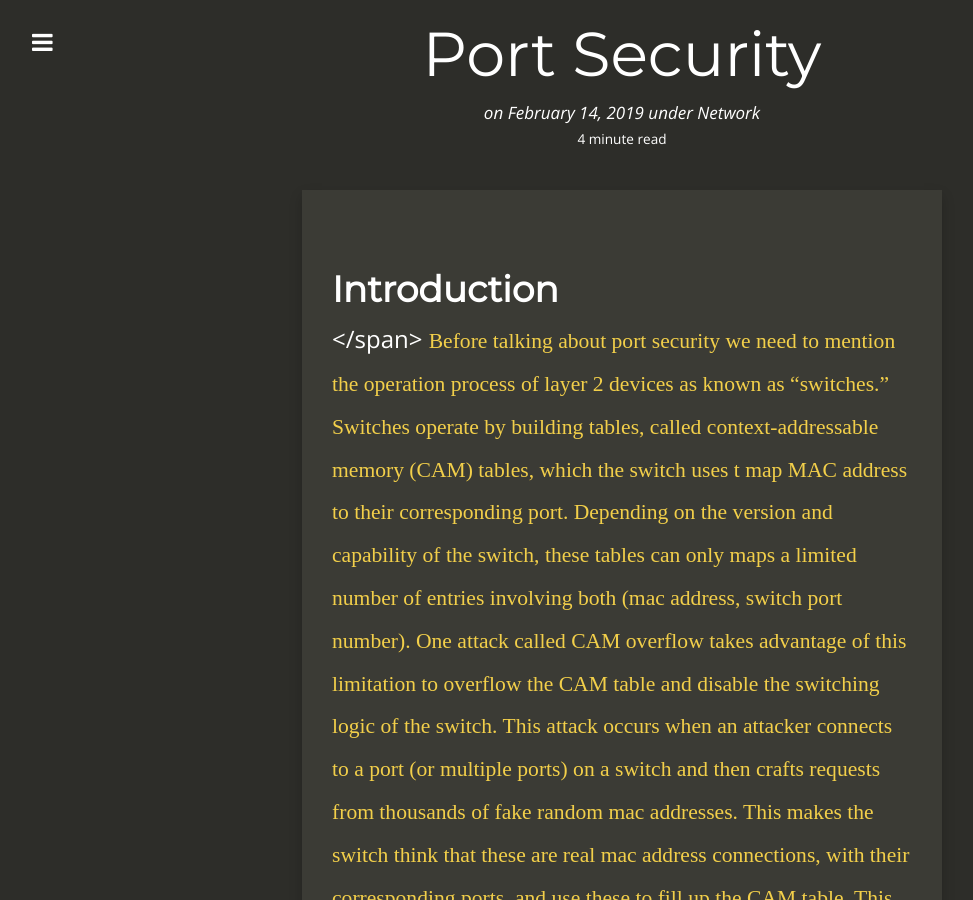
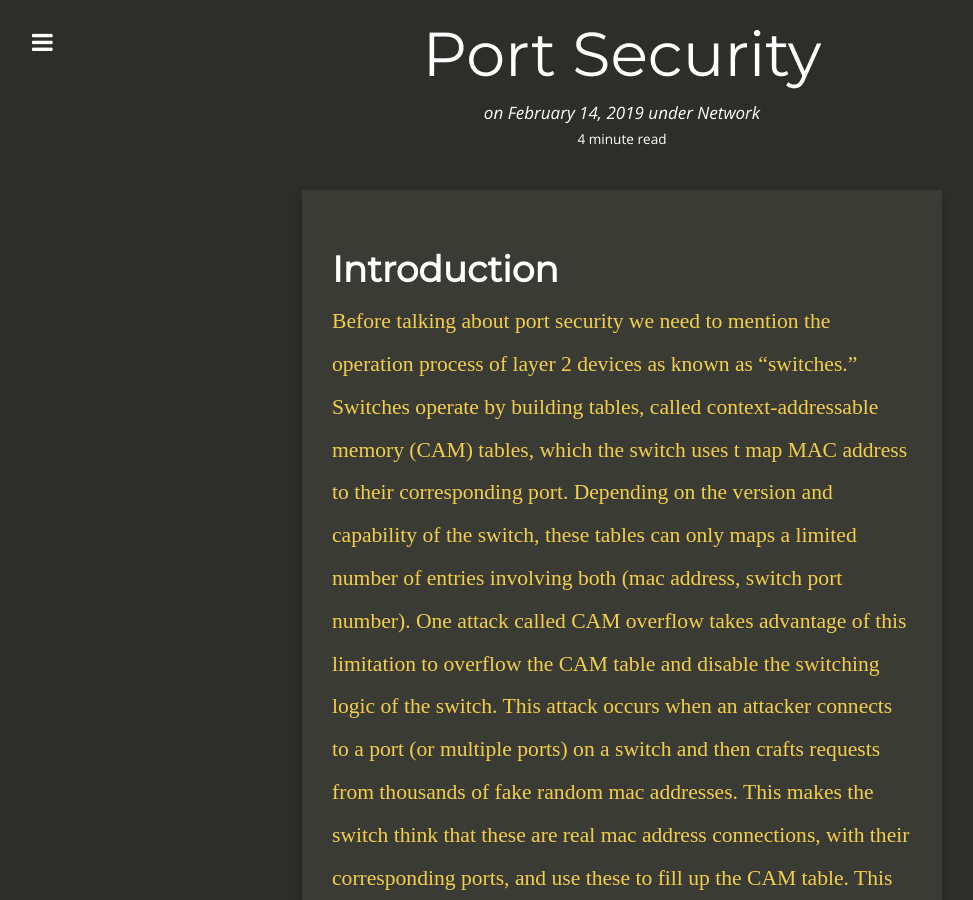
Before and after one commit to sh1dow3r/layer0, a Jekyll site: the page built from _posts/2019-02-14-Port-Security.md, in a window 1280 px wide and 900 px high. Shown: the whole window, without its empty margins (18-991 px from the left). Built offline with Jekyll 4.4.1, drawn with Linux system fonts in a browser that asks for light colours; nearby versions of some CDN libraries; comment, search, counter and statistics services are not loaded.

```diff
--- a/_posts/2019-02-14-Port-Security.md
+++ b/_posts/2019-02-14-Port-Security.md
@@ -4,9 +4,8 @@ title:  "Port Security"
 categories: Network Security
 thumpnail: "/_posts/img/port_security"
 ---
-<span style="color: blue; font-family: Babas; font-size: 0.9em;">
-#   **Introduction**
-</span>
+
+# **Introduction**
 <span style="color: #f2cf4a; font-family: Babas; font-size: 0.9em;">
 Before talking about port security we need to mention the operation process of layer 2 devices as known as “switches.” Switches operate by building tables, called context-addressable memory (CAM) tables, which the switch uses t map MAC address to their corresponding port. Depending on the version and capability of the switch, these tables can only maps a limited number of entries involving both (mac address, switch port number). One attack called CAM overflow takes advantage of this limitation to overflow the CAM table and disable the switching logic of the switch. This attack occurs when an attacker connects to a port (or multiple ports) on a switch and then crafts requests from thousands of fake random mac addresses. This makes the switch think that these are real mac address connections, with their corresponding ports, and use these to fill up the CAM table. This CAM table overflow attack turns the switch into a hub, meaning it enables the attacker to see the traffic going in/out of the switch. This could lead to a man-in-the-middle-attack. The idea of securing the port and limiting number of devices/entries helps to eliminate the attack as we will discover in the following section.  </span>
 
```
